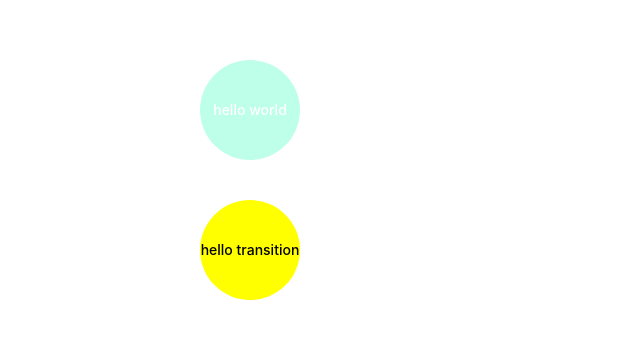
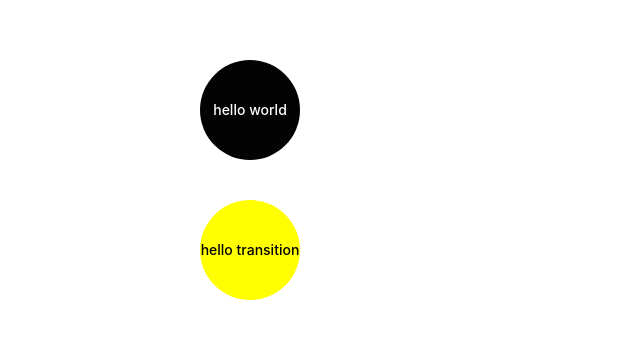
Before and after one commit to mianmalife/css-series, a React (Create React App) app: page / in a window 1280 px wide. Shown: the part 140-478 px from the top of the page, without its empty margins (0-640 px from the left). Built offline with nearby package versions, Linux system fonts and the light colour scheme.

Commit message:
transiton

```diff
--- a/src/App.js
+++ b/src/App.js
@@ -14,7 +14,9 @@ class App extends Component {
   }
   render() {
     return <div className="App">
-      <div className="box">hello world</div>
+      <div className="box">
+        <span className="box__span">hello world</span>
+      </div>
       <div className={this.state.status ?'box__ease__out ease__status' :' box__ease__out'} onClick={this.clickBox}>hello transition</div>
     </div>
   }
--- a/src/App.less
+++ b/src/App.less
@@ -5,21 +5,34 @@
     .box {
         width: 100px;
         height: 100px;
-        border-radius: 50%;
         text-align: center;
         font-weight: 500;
         color: #fff;
         line-height: 100px;
-        background-color: aquamarine;
-        transform: scale(1);
-        opacity: 0.5;
-        transition: transform 250ms linear, opacity 400ms linear;
-        // transition-timing-function: 'linear';
-        &:hover {
-            transform: scale(1.2);
-            opacity: 1;
+        outline: auto;
+        .box__span {
+            display: inline-block;
+            width: 100%;
+            height: 100%;
+            border-radius: 50%;
+            background-color: rgb(3, 3, 3);
+            // opacity: 0.5;
+            will-change: transform; // GPU加速
+            transition: transform 1s ease-out;
+            // transition-timing-function: 'linear';
+            // transition-delay: 300ms;
+        }
+        &:hover .box__span {
+            transition: transform 1s;
+            transform: translateX(200px);
+            // opacity: 1;
         }
     }
+    // @media (prefers-reduced-motion: reduce) {
+    //     .box__span {
+    //       transition: none;
+    //     }
+    // }
     .box__ease__out {
         margin-top: 40px;
         width: 100px;
@@ -31,6 +44,7 @@
         line-height: 100px;
         background-color: yellow;
         transition: transform 1s cubic-bezier(0.1, 0.2, 0.3, 0.4);
+        // will-change: transform;
     }
     .ease__status {
         transform: translateX(600px);
```
Also changed, not shown: 1 other file (tests, documents, lock files or other folders).
